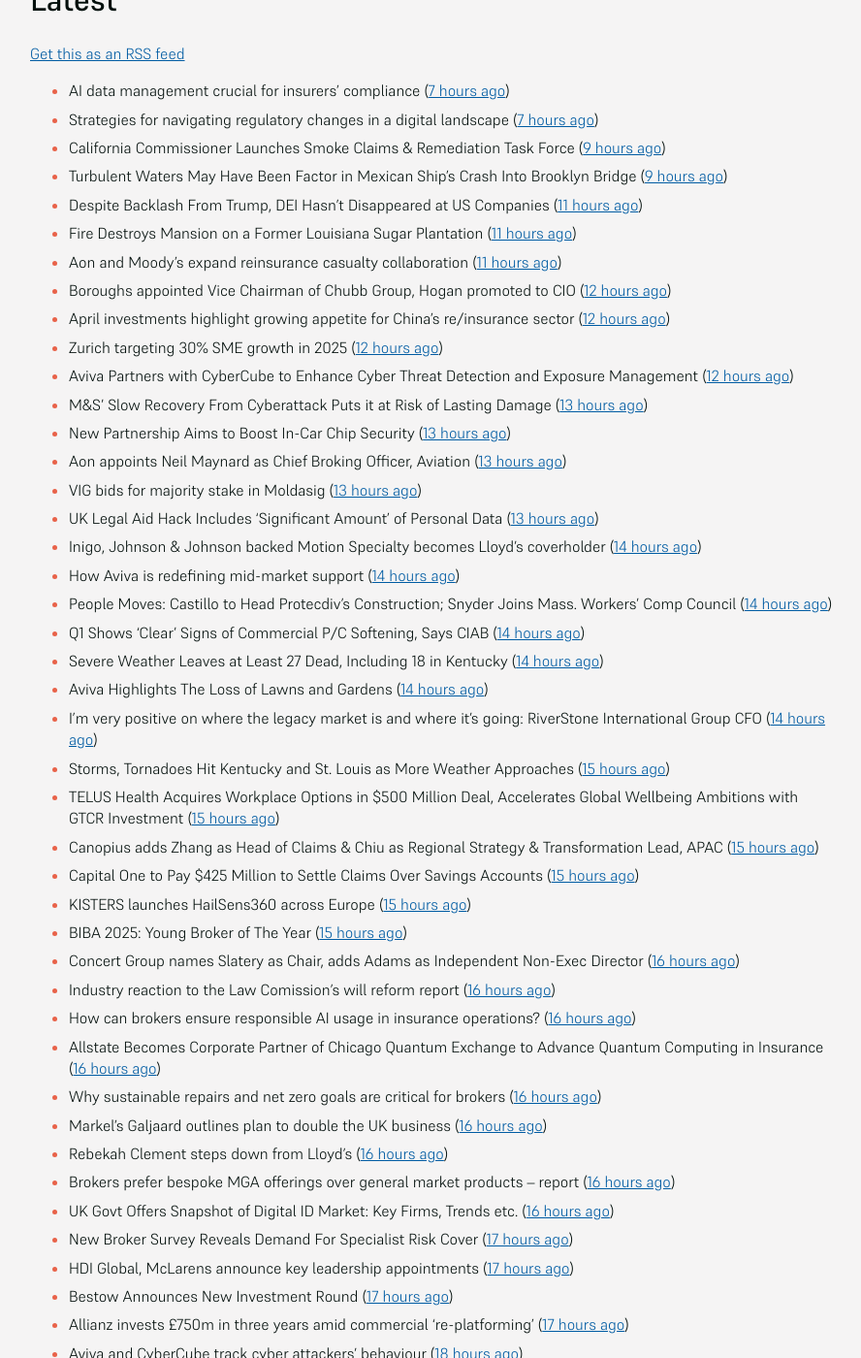
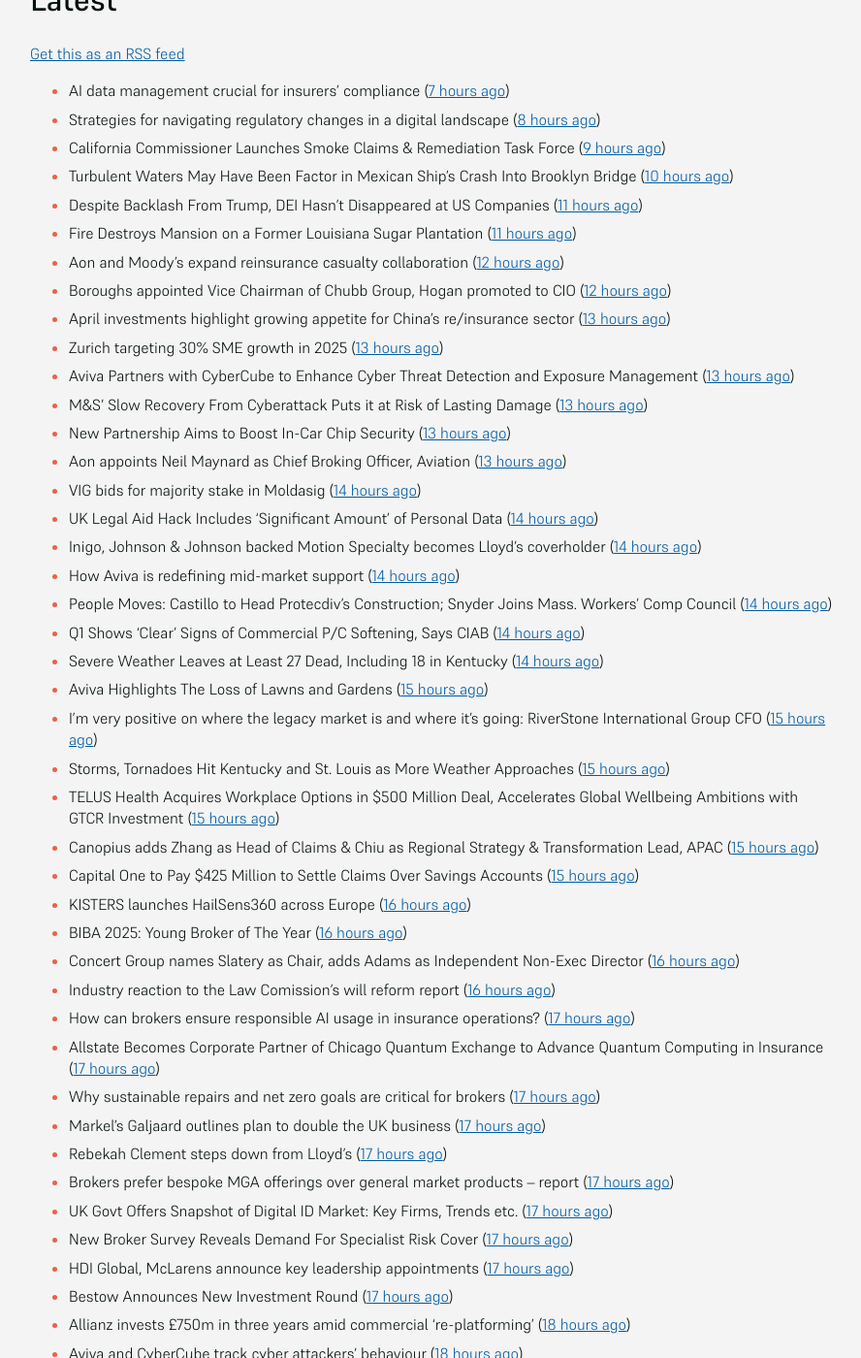
Before and after one commit to mat-0/feeds.thechels.uk, a Jekyll site: the page built from index.md, in a window 1280 px wide and 1400 px high, scrolled down 192 px. Shown: the whole window at 97% size, without its empty margins (193-1081 px from the left). Built offline with Jekyll 4.4.1, drawn with Linux system fonts in a browser that asks for light colours; some of the changed text lies outside the part shown.

Commit message:
New Feed

```diff
--- a/index.md
+++ b/index.md
@@ -9,68 +9,68 @@ description: Latest Updates
 
 <!-- news_marker starts -->
 - AI data management crucial for insurers' compliance ([7 hours ago](https://www.dig-in.com/news/ai-data-management-crucial-for-insurers-compliance))
-- Strategies for navigating regulatory changes in a digital landscape ([7 hours ago](https://www.dig-in.com/opinion/strategies-for-navigating-federal-and-state-regulations))
+- Strategies for navigating regulatory changes in a digital landscape ([8 hours ago](https://www.dig-in.com/opinion/strategies-for-navigating-federal-and-state-regulations))
 - California Commissioner Launches Smoke Claims & Remediation Task Force ([9 hours ago](https://www.insurancejournal.com/news/west/2025/05/19/824395.htm))
-- Turbulent Waters May Have Been Factor in Mexican Ship’s Crash Into Brooklyn Bridge ([9 hours ago](https://www.insurancejournal.com/news/east/2025/05/19/824334.htm))
+- Turbulent Waters May Have Been Factor in Mexican Ship’s Crash Into Brooklyn Bridge ([10 hours ago](https://www.insurancejournal.com/news/east/2025/05/19/824334.htm))
 - Despite Backlash From Trump, DEI Hasn’t Disappeared at US Companies ([11 hours ago](https://www.insurancejournal.com/news/national/2025/05/19/824379.htm))
 - Fire Destroys Mansion on a Former Louisiana Sugar Plantation ([11 hours ago](https://www.insurancejournal.com/news/southcentral/2025/05/19/824378.htm))
-- Aon and Moody’s expand reinsurance casualty collaboration ([11 hours ago](https://www.reinsurancene.ws/aon-and-moodys-expand-reinsurance-casualty-collaboration/))
+- Aon and Moody’s expand reinsurance casualty collaboration ([12 hours ago](https://www.reinsurancene.ws/aon-and-moodys-expand-reinsurance-casualty-collaboration/))
 - Boroughs appointed Vice Chairman of Chubb Group, Hogan promoted to CIO ([12 hours ago](https://www.reinsurancene.ws/boroughs-appointed-vice-chairman-of-chubb-group-hogan-promoted-to-cio/))
-- April investments highlight growing appetite for China’s re/insurance sector ([12 hours ago](https://www.reinsurancene.ws/april-investments-highlight-growing-appetite-for-chinas-re-insurance-sector/))
-- Zurich targeting 30% SME growth in 2025 ([12 hours ago](https://www.postonline.co.uk/news/7957779/zurich-targeting-30-sme-growth-in-2025))
-- Aviva Partners with CyberCube to Enhance Cyber Threat Detection and Exposure Management ([12 hours ago](https://www.insurtechinsights.com/aviva-partners-with-cybercube-to-enhance-cyber-threat-detection-and-exposure-management/))
+- April investments highlight growing appetite for China’s re/insurance sector ([13 hours ago](https://www.reinsurancene.ws/april-investments-highlight-growing-appetite-for-chinas-re-insurance-sector/))
+- Zurich targeting 30% SME growth in 2025 ([13 hours ago](https://www.postonline.co.uk/news/7957779/zurich-targeting-30-sme-growth-in-2025))
+- Aviva Partners with CyberCube to Enhance Cyber Threat Detection and Exposure Management ([13 hours ago](https://www.insurtechinsights.com/aviva-partners-with-cybercube-to-enhance-cyber-threat-detection-and-exposure-management/))
 - M&S’ Slow Recovery From Cyberattack Puts it at Risk of Lasting Damage ([13 hours ago](https://www.insurancejournal.com/news/international/2025/05/19/824356.htm))
 - New Partnership Aims to Boost In-Car Chip Security ([13 hours ago](https://insurance-edge.net/2025/05/19/new-partnership-aims-to-boost-in-car-chip-security/))
 - Aon appoints Neil Maynard as Chief Broking Officer, Aviation ([13 hours ago](https://www.reinsurancene.ws/aon-appoints-neil-maynard-as-chief-broking-officer-aviation/))
-- VIG bids for majority stake in Moldasig ([13 hours ago](https://www.reinsurancene.ws/vig-bids-for-majority-stake-in-moldasig/))
-- UK Legal Aid Hack Includes ‘Significant Amount’ of Personal Data ([13 hours ago](https://www.insurancejournal.com/news/international/2025/05/19/824353.htm))
+- VIG bids for majority stake in Moldasig ([14 hours ago](https://www.reinsurancene.ws/vig-bids-for-majority-stake-in-moldasig/))
+- UK Legal Aid Hack Includes ‘Significant Amount’ of Personal Data ([14 hours ago](https://www.insurancejournal.com/news/international/2025/05/19/824353.htm))
 - Inigo, Johnson & Johnson backed Motion Specialty becomes Lloyd’s coverholder ([14 hours ago](https://www.reinsurancene.ws/inigo-johnson-johnson-backed-motion-specialty-becomes-lloyds-coverholder/))
 - How Aviva is redefining mid-market support ([14 hours ago](https://www.insurancebusinessmag.com/uk/news/breaking-news/how-aviva-is-redefining-midmarket-support-535375.aspx))
 - People Moves: Castillo to Head Protecdiv’s Construction; Snyder Joins Mass. Workers’ Comp Council ([14 hours ago](https://www.insurancejournal.com/news/east/2025/05/19/823716.htm))
 - Q1 Shows ‘Clear’ Signs of Commercial P/C Softening, Says CIAB ([14 hours ago](https://www.insurancejournal.com/news/national/2025/05/19/824328.htm))
 - Severe Weather Leaves at Least 27 Dead, Including 18 in Kentucky ([14 hours ago](https://www.insurancejournal.com/news/southeast/2025/05/19/824341.htm))
-- Aviva Highlights The Loss of Lawns and Gardens ([14 hours ago](https://insurance-edge.net/2025/05/19/aviva-highlights-the-loss-of-lawns-and-gardens/))
-- I’m very positive on where the legacy market is and where it’s going: RiverStone International Group CFO ([14 hours ago](https://www.reinsurancene.ws/im-very-positive-on-where-the-legacy-market-is-and-where-its-going-riverstone-international-group-cfo/))
+- Aviva Highlights The Loss of Lawns and Gardens ([15 hours ago](https://insurance-edge.net/2025/05/19/aviva-highlights-the-loss-of-lawns-and-gardens/))
+- I’m very positive on where the legacy market is and where it’s going: RiverStone International Group CFO ([15 hours ago](https://www.reinsurancene.ws/im-very-positive-on-where-the-legacy-market-is-and-where-its-going-riverstone-international-group-cfo/))
 - Storms, Tornadoes Hit Kentucky and St. Louis as More Weather Approaches ([15 hours ago](https://www.insurancejournal.com/news/southeast/2025/05/19/824329.htm))
 - TELUS Health Acquires Workplace Options in $500 Million Deal, Accelerates Global Wellbeing Ambitions with GTCR Investment ([15 hours ago](https://www.insurtechinsights.com/telus-health-acquires-workplace-options-in-500-million-deal-accelerates-global-wellbeing-ambitions-with-gtcr-investment/))
 - Canopius adds Zhang as Head of Claims & Chiu as Regional Strategy & Transformation Lead, APAC ([15 hours ago](https://www.reinsurancene.ws/canopius-adds-zhang-as-head-of-claims-chiu-as-regional-strategy-transformation-lead-apac/))
 - Capital One to Pay $425 Million to Settle Claims Over Savings Accounts ([15 hours ago](https://www.insurancejournal.com/news/east/2025/05/19/824323.htm))
-- KISTERS launches HailSens360 across Europe ([15 hours ago](https://www.reinsurancene.ws/kisters-launches-hailsens360-across-europe/))
-- BIBA 2025: Young Broker of The Year ([15 hours ago](https://insurance-edge.net/2025/05/19/biba-2025-young-broker-of-the-year/))
+- KISTERS launches HailSens360 across Europe ([16 hours ago](https://www.reinsurancene.ws/kisters-launches-hailsens360-across-europe/))
+- BIBA 2025: Young Broker of The Year ([16 hours ago](https://insurance-edge.net/2025/05/19/biba-2025-young-broker-of-the-year/))
 - Concert Group names Slatery as Chair, adds Adams as Independent Non-Exec Director ([16 hours ago](https://www.reinsurancene.ws/concert-group-names-slatery-as-chair-adds-adams-as-independent-non-exec-director/))
 - Industry reaction to the Law Comission’s will reform report ([16 hours ago](https://ifamagazine.com/industry-reaction-to-the-law-comissions-will-reform-report/))
-- How can brokers ensure responsible AI usage in insurance operations? ([16 hours ago](https://www.insurancebusinessmag.com/uk/news/technology/how-can-brokers-ensure-responsible-ai-usage-in-insurance-operations-536137.aspx))
-- Allstate Becomes Corporate Partner of Chicago Quantum Exchange to Advance Quantum Computing in Insurance ([16 hours ago](https://www.insurtechinsights.com/allstate-becomes-corporate-partner-of-chicago-quantum-exchange-to-advance-quantum-computing-in-insurance/))
-- Why sustainable repairs and net zero goals are critical for brokers ([16 hours ago](https://www.insurancebusinessmag.com/uk/news/environmental/why-sustainable-repairs-and-net-zero-goals-are-critical-for-brokers-536136.aspx))
-- Markel’s Galjaard outlines plan to double the UK business ([16 hours ago](https://www.postonline.co.uk/news/7957775/markels-galjaard-outlines-plan-to-double-the-uk-business))
-- Rebekah Clement steps down from Lloyd's ([16 hours ago](https://www.insurancebusinessmag.com/uk/news/breaking-news/rebekah-clement-steps-down-from-lloyds-536135.aspx))
-- Brokers prefer bespoke MGA offerings over general market products – report ([16 hours ago](https://www.insurancebusinessmag.com/uk/news/breaking-news/brokers-prefer-bespoke-mga-offerings-over-general-market-products--report-536134.aspx))
-- UK Govt Offers Snapshot of Digital ID Market: Key Firms, Trends etc. ([16 hours ago](https://insurance-edge.net/2025/05/19/uk-govt-offers-snapshot-of-digital-id-market-key-firms-trends-etc/))
+- How can brokers ensure responsible AI usage in insurance operations? ([17 hours ago](https://www.insurancebusinessmag.com/uk/news/technology/how-can-brokers-ensure-responsible-ai-usage-in-insurance-operations-536137.aspx))
+- Allstate Becomes Corporate Partner of Chicago Quantum Exchange to Advance Quantum Computing in Insurance ([17 hours ago](https://www.insurtechinsights.com/allstate-becomes-corporate-partner-of-chicago-quantum-exchange-to-advance-quantum-computing-in-insurance/))
+- Why sustainable repairs and net zero goals are critical for brokers ([17 hours ago](https://www.insurancebusinessmag.com/uk/news/environmental/why-sustainable-repairs-and-net-zero-goals-are-critical-for-brokers-536136.aspx))
+- Markel’s Galjaard outlines plan to double the UK business ([17 hours ago](https://www.postonline.co.uk/news/7957775/markels-galjaard-outlines-plan-to-double-the-uk-business))
+- Rebekah Clement steps down from Lloyd's ([17 hours ago](https://www.insurancebusinessmag.com/uk/news/breaking-news/rebekah-clement-steps-down-from-lloyds-536135.aspx))
+- Brokers prefer bespoke MGA offerings over general market products – report ([17 hours ago](https://www.insurancebusinessmag.com/uk/news/breaking-news/brokers-prefer-bespoke-mga-offerings-over-general-market-products--report-536134.aspx))
+- UK Govt Offers Snapshot of Digital ID Market: Key Firms, Trends etc. ([17 hours ago](https://insurance-edge.net/2025/05/19/uk-govt-offers-snapshot-of-digital-id-market-key-firms-trends-etc/))
 - New Broker Survey Reveals Demand For Specialist Risk Cover ([17 hours ago](https://insurance-edge.net/2025/05/19/new-broker-survey-reveals-demand-for-specialist-risk-cover/))
 - HDI Global, McLarens announce key leadership appointments ([17 hours ago](https://www.insurancebusinessmag.com/uk/news/breaking-news/hdi-global-mclarens-announce-key-leadership-appointments-536132.aspx))
 - Bestow Announces New Investment Round ([17 hours ago](https://insurance-edge.net/2025/05/19/bestow-announces-new-investment-round/))
-- Allianz invests £750m in three years amid commercial ‘re-platforming’ ([17 hours ago](https://www.postonline.co.uk/news/7957771/allianz-invests-ps750m-in-three-years-amid-commercial-replatforming))
+- Allianz invests £750m in three years amid commercial ‘re-platforming’ ([18 hours ago](https://www.postonline.co.uk/news/7957771/allianz-invests-ps750m-in-three-years-amid-commercial-replatforming))
 - Aviva and CyberCube track cyber attackers’ behaviour ([18 hours ago](https://www.postonline.co.uk/news/7957778/aviva-and-cybercube-track-cyber-attackers-behaviour))
 - How does AI figure into insurers' growth plans? ([18 hours ago](https://www.dig-in.com/list/how-does-ai-figure-into-insurers-growth-plans))
 - EnergyAustralia Apologizes to Customers After Greenwashing Case ([18 hours ago](https://www.insurancejournal.com/news/international/2025/05/19/824194.htm))
-- Sedgwick’s Blunt says lack of future insurance CEOs is ‘our fault’ ([18 hours ago](https://www.postonline.co.uk/news/7957772/sedgwicks-blunt-says-lack-of-future-insurance-ceos-is-our-fault))
+- Sedgwick’s Blunt says lack of future insurance CEOs is ‘our fault’ ([19 hours ago](https://www.postonline.co.uk/news/7957772/sedgwicks-blunt-says-lack-of-future-insurance-ceos-is-our-fault))
 - UK’s Anglian Water Fined £1.4 Million Over Drinking Water Failures ([19 hours ago](https://www.insurancejournal.com/news/international/2025/05/19/824185.htm))
 - Insurance figures richer than The King revealed ([19 hours ago](https://www.postonline.co.uk/news/7957777/insurance-figures-richer-than-the-king-revealed))
-- Crypto High-Rollers Go Big on Bodyguards to Deter Kidnappers ([19 hours ago](https://www.insurancejournal.com/news/international/2025/05/19/824178.htm))
+- Crypto High-Rollers Go Big on Bodyguards to Deter Kidnappers ([20 hours ago](https://www.insurancejournal.com/news/international/2025/05/19/824178.htm))
 - Estonia Says Russia Detained Tanker in Baltic Sea ([20 hours ago](https://www.insurancejournal.com/news/international/2025/05/19/824175.htm))
 - TBIG's Deva Risk acquires David Vaughan & Co ([21 hours ago](https://www.insurancebusinessmag.com/uk/news/breaking-news/tbigs-deva-risk-acquires-david-vaughan-and-co-536120.aspx))
 - Rising gold prices – experts urge homeowners to check insurance ([21 hours ago](https://www.insurancebusinessmag.com/uk/news/property-insurance/rising-gold-prices--experts-urge-homeowners-to-check-insurance-536119.aspx))
 - Motor insurance premiums rise again amid personal injury guidelines ([21 hours ago](https://www.insurancebusinessmag.com/uk/news/auto-motor/motor-insurance-premiums-rise-again-amid-personal-injury-guidelines-536118.aspx))
 - West of England P&I Club sees combined ratio sink ([21 hours ago](https://www.insurancebusinessmag.com/uk/news/marine/west-of-england-pandi-club-sees-combined-ratio-sink-536117.aspx))
 - Captives to Remain Viable as Market Softens: RIMS Panel ([21 hours ago](https://www.insurancejournal.com/news/national/2025/05/19/823940.htm))
-- Texas Stock Exchange CEO Sees State Muscling In on NYC, Delaware ([21 hours ago](https://www.insurancejournal.com/news/southcentral/2025/05/19/824129.htm))
+- Texas Stock Exchange CEO Sees State Muscling In on NYC, Delaware ([22 hours ago](https://www.insurancejournal.com/news/southcentral/2025/05/19/824129.htm))
 - Sedgwick: Number of Recalled Products in US Rose 25% in First Quarter ([22 hours ago](https://www.insurancejournal.com/news/national/2025/05/19/824155.htm))
-- Complaints About Florida Insurers Have More Than Doubled in 5 Years, or Have They? ([22 hours ago](https://www.insurancejournal.com/news/southeast/2025/05/19/824138.htm))
-- Maine Lawmakers Thwart Move to Allow Mennonites to Self-Insure ([22 hours ago](https://www.insurancejournal.com/news/east/2025/05/19/824161.htm))
-- Washington Roofing Company Fined $300K After Worker Falls From Roof ([22 hours ago](https://www.insurancejournal.com/news/west/2025/05/19/823964.htm))
-- Judge Scraps LA Sparks Player’s WNBA Suit; Can Pursue Claim Against Las Vegas Aces ([22 hours ago](https://www.insurancejournal.com/news/west/2025/05/19/824106.htm))
-- Diary of an Insurer: Gallagher’s Ayshea King ([22 hours ago](https://www.postonline.co.uk/broker/7957466/diary-of-an-insurer-gallaghers-ayshea-king))
-- Claims service improves but regional delivery varies ([22 hours ago](https://www.postonline.co.uk/claims/7957673/claims-service-improves-but-regional-delivery-varies))
+- Complaints About Florida Insurers Have More Than Doubled in 5 Years, or Have They? ([23 hours ago](https://www.insurancejournal.com/news/southeast/2025/05/19/824138.htm))
+- Maine Lawmakers Thwart Move to Allow Mennonites to Self-Insure ([23 hours ago](https://www.insurancejournal.com/news/east/2025/05/19/824161.htm))
+- Washington Roofing Company Fined $300K After Worker Falls From Roof ([23 hours ago](https://www.insurancejournal.com/news/west/2025/05/19/823964.htm))
+- Judge Scraps LA Sparks Player’s WNBA Suit; Can Pursue Claim Against Las Vegas Aces ([23 hours ago](https://www.insurancejournal.com/news/west/2025/05/19/824106.htm))
+- Diary of an Insurer: Gallagher’s Ayshea King ([23 hours ago](https://www.postonline.co.uk/broker/7957466/diary-of-an-insurer-gallaghers-ayshea-king))
+- Claims service improves but regional delivery varies ([23 hours ago](https://www.postonline.co.uk/claims/7957673/claims-service-improves-but-regional-delivery-varies))
 - Pairing Parametric and Standard Insurance Will Become More Common: East Carolina University Students ([1 days ago](https://www.insurancejournal.com/magazines/mag-features/2025/05/19/823760.htm))
 - Distracted Drivers Are Overconfident; 20% Still Texting While Driving ([1 days ago](https://www.insurancejournal.com/magazines/mag-features/2025/05/19/823759.htm))
 - Trouble Brewing? 6 New Risks for Winery and Brewery Clients ([1 days ago](https://www.insurancejournal.com/magazines/mag-features/2025/05/19/823758.htm))
```
